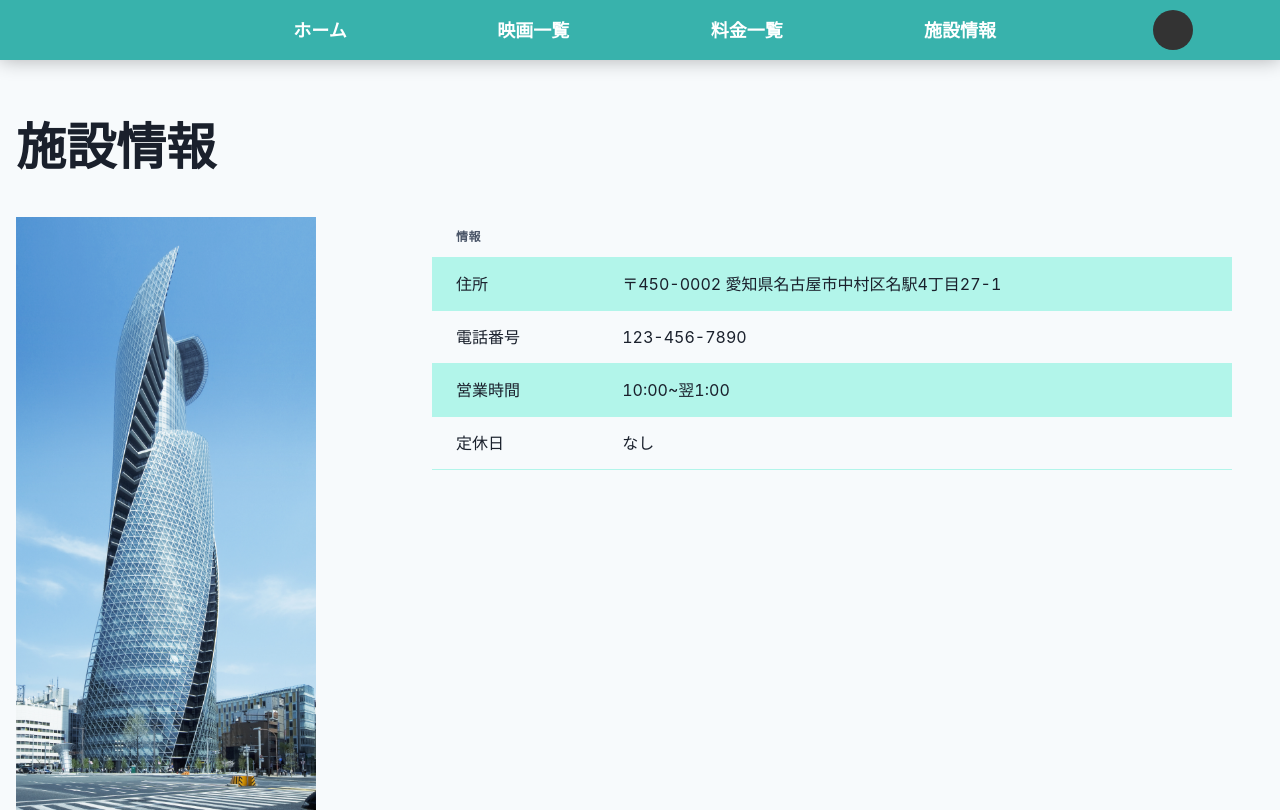
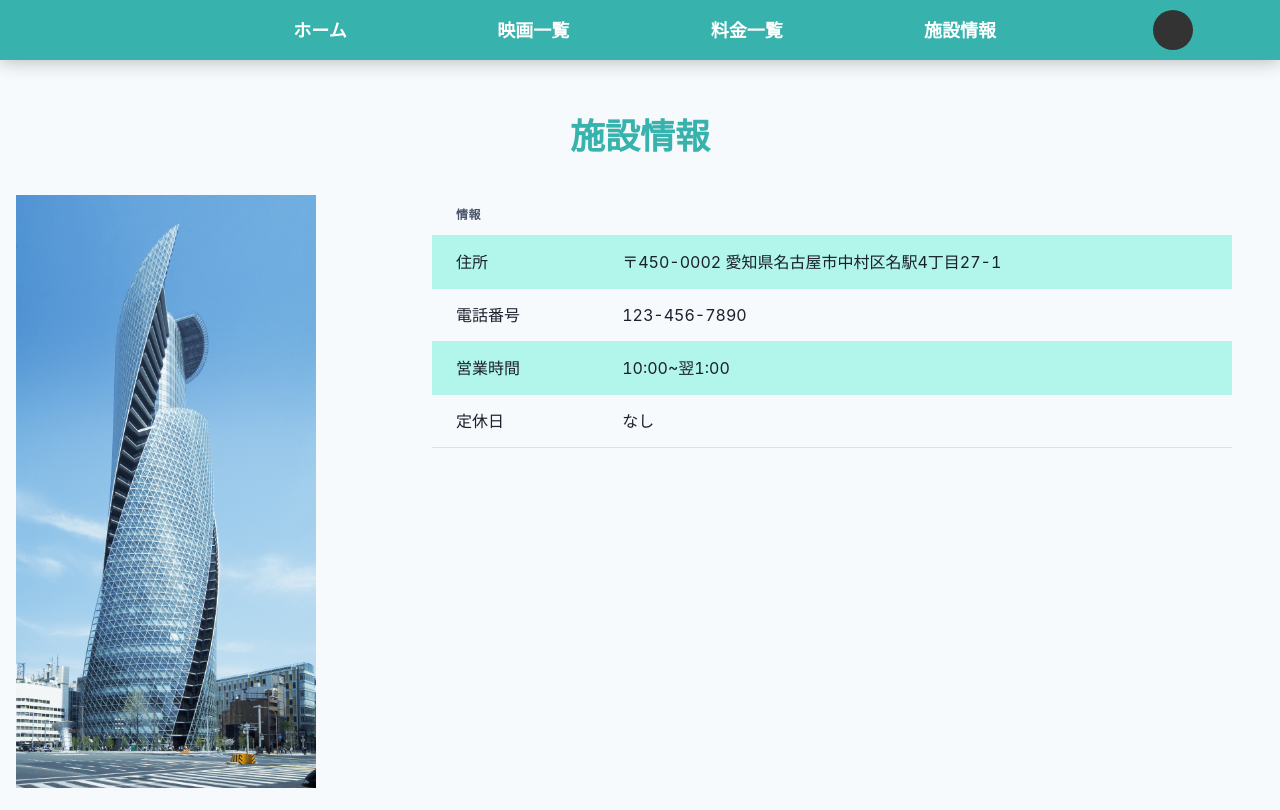
Before and after one commit to HALCinema1234/HALcinema_front, a Next.js app: page /theaterinf in a window 1280 px wide. Built offline with nearby package versions, Linux system fonts and the light colour scheme.

Commit message:
IMPROVE: ページタイトルコンポーネント化

```diff
--- /dev/null
+++ b/src/components/atoms/PageTitle.tsx
@@ -0,0 +1,22 @@
+import React from 'react';
+
+interface PageTitleProps {
+    title: string;
+}
+
+const PageTitle: React.FC<PageTitleProps> = ({ title }) => {
+    return (
+        <h1
+            style={{
+                fontSize: '35px',
+                fontWeight: 'bold',
+                textAlign: 'center',
+                color: '#38b2ac',
+            }}
+        >
+            {title}
+        </h1>
+    );
+};
+
+export default PageTitle;
--- a/src/pages/index.tsx
+++ b/src/pages/index.tsx
@@ -5,6 +5,7 @@ import { MainContainer } from '@/components/atoms/MainContainer';
 import styled from '@emotion/styled';
 import Image from 'next/image';
 import { Card } from '@chakra-ui/react';
+import PageTitle from '@/components/atoms/PageTitle';
 
 const inter = Inter({ subsets: ['latin'] });
 
@@ -15,6 +16,7 @@ export default function Home() {
             <Header />
 
             <MainContainer>
+                <PageTitle title='HALシネマ' />
                 <Image
                     src={'/dummy/Interstellar-HD_1920x1200.jpg'}
                     width={1200}
--- a/src/pages/movie.tsx
+++ b/src/pages/movie.tsx
@@ -8,6 +8,7 @@ import { MainContainer } from '@/components/atoms/MainContainer';
 import { Heading, Select, Tab, TabList, Tabs } from '@chakra-ui/react';
 import useSWR from 'swr';
 import { log } from 'console';
+import PageTitle from '@/components/atoms/PageTitle';
 
 const inter = Inter({ subsets: ['latin'] });
 
@@ -22,7 +23,7 @@ export default function Movie() {
     const MovieCardContainer = () => (
         <SMovieContainer>
             {data.map((movie) => (
-                <MovieCard movie={movie} key={movie.id}/>
+                <MovieCard movie={movie} key={movie.id} />
             ))}
         </SMovieContainer>
     );
@@ -32,7 +33,7 @@ export default function Movie() {
             <SHead title='HALシネマ' />
             <Header />
             <MainContainer>
-                <Heading>映画一覧</Heading>
+                <PageTitle title='映画一覧' />
                 <Tabs variant='soft-rounded' colorScheme='blue' style={{ marginTop: 20 }}>
                     <TabList>
                         <Tab>上映中</Tab>
--- a/src/pages/theaterinf.tsx
+++ b/src/pages/theaterinf.tsx
@@ -1,4 +1,5 @@
 import { MainContainer } from '@/components/atoms/MainContainer';
+import PageTitle from '@/components/atoms/PageTitle';
 import { Header } from '@/components/ornagisms/Header';
 import { SHead } from '@/components/ornagisms/SHead';
 import { TheatreTable } from '@/components/ornagisms/theatreinf/TheatreTable';
@@ -12,14 +13,7 @@ export default function Theaterinf() {
             <Header />
 
             <MainContainer>
-                <h1
-                    style={{
-                        fontSize: '50px',
-                        fontWeight: 'bold',
-                    }}
-                >
-                    施設情報
-                </h1>
+                <PageTitle title='施設情報' />
 
                 <div
                     style={{
```
Also changed, not shown: src/pages/payment.tsx (+2 -9 lines).
